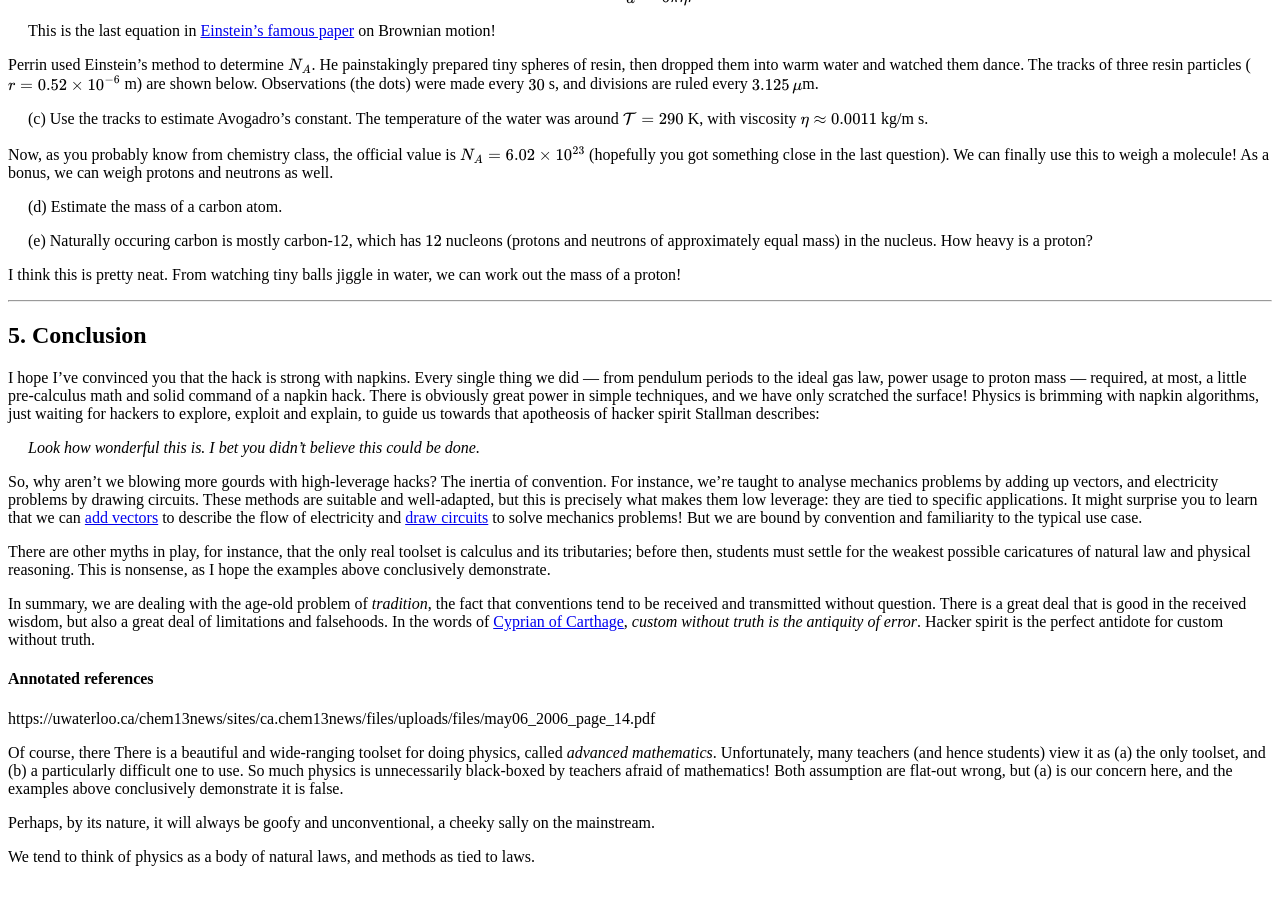
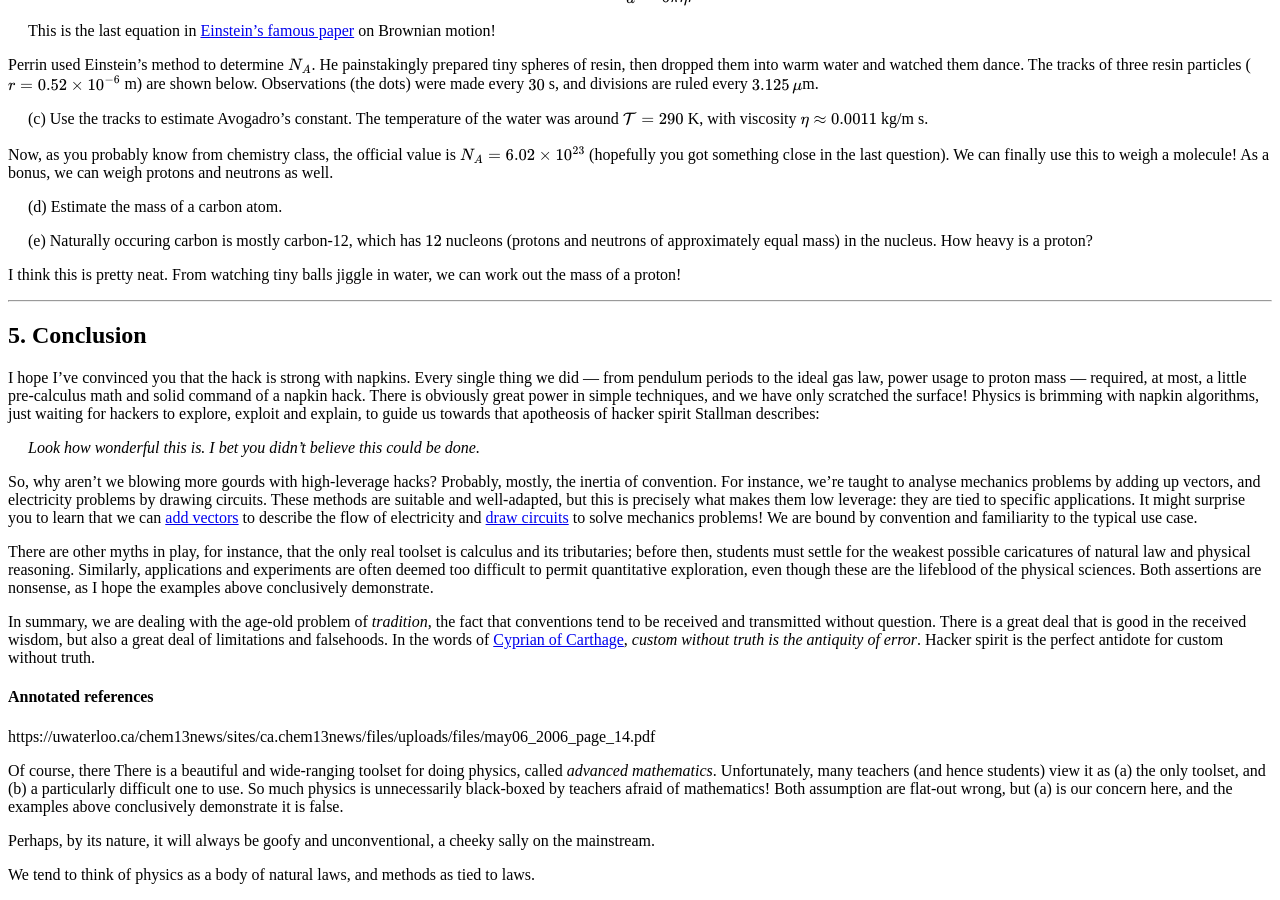
Before and after one commit to hapax/hapax.github.io, a Jekyll site: the page built from assets/simple-physics.md, in a window 1280 px wide and 900 px high, scrolled down 15037 px. Built offline with Jekyll 4.4.1, drawn with Linux system fonts in a browser that asks for light colours; our own code applies the rules of GitHub Pages for plain Markdown files; formulas are drawn with MathJax 3; a script that is not in the unit is left out.

Commit message:
Update simple-physics.md

```diff
--- a/assets/simple-physics.md
+++ b/assets/simple-physics.md
@@ -1751,7 +1751,7 @@ spirit Stallman describes:
 </span>
 
 So, why aren't we blowing more gourds with high-leverage hacks?
-The inertia of convention.
+Probably, mostly, the inertia of convention.
 For instance, we're taught to analyse mechanics problems by adding up
 vectors, and electricity problems by drawing circuits.
 These methods are suitable and well-adapted, but this is precisely
@@ -1760,14 +1760,18 @@ It might surprise you to learn that we can [add vectors](https://en.wikipedia.or
 describe the flow of electricity and
 [draw circuits](https://en.wikipedia.org/wiki/Mechanical%E2%80%93electrical_analogies)
 to solve mechanics problems!
-But we are bound by convention and familiarity to the typical use
+We are bound by convention and familiarity to the typical use
 case.
 
 There are other myths in play, for instance, that the only real
 toolset is calculus and its tributaries; before then, students must
 settle for the weakest possible caricatures of natural law and
 physical reasoning.
-This is nonsense, as I hope the examples above conclusively demonstrate.
+Similarly, applications and experiments are often deemed too difficult
+to permit quantitative exploration, even though these are the
+lifeblood of the physical sciences.
+Both assertions are nonsense, as I hope the examples above
+conclusively demonstrate.
 
 In summary, we are dealing with the age-old problem of *tradition*,
 the fact that conventions tend to be received and transmitted
```
